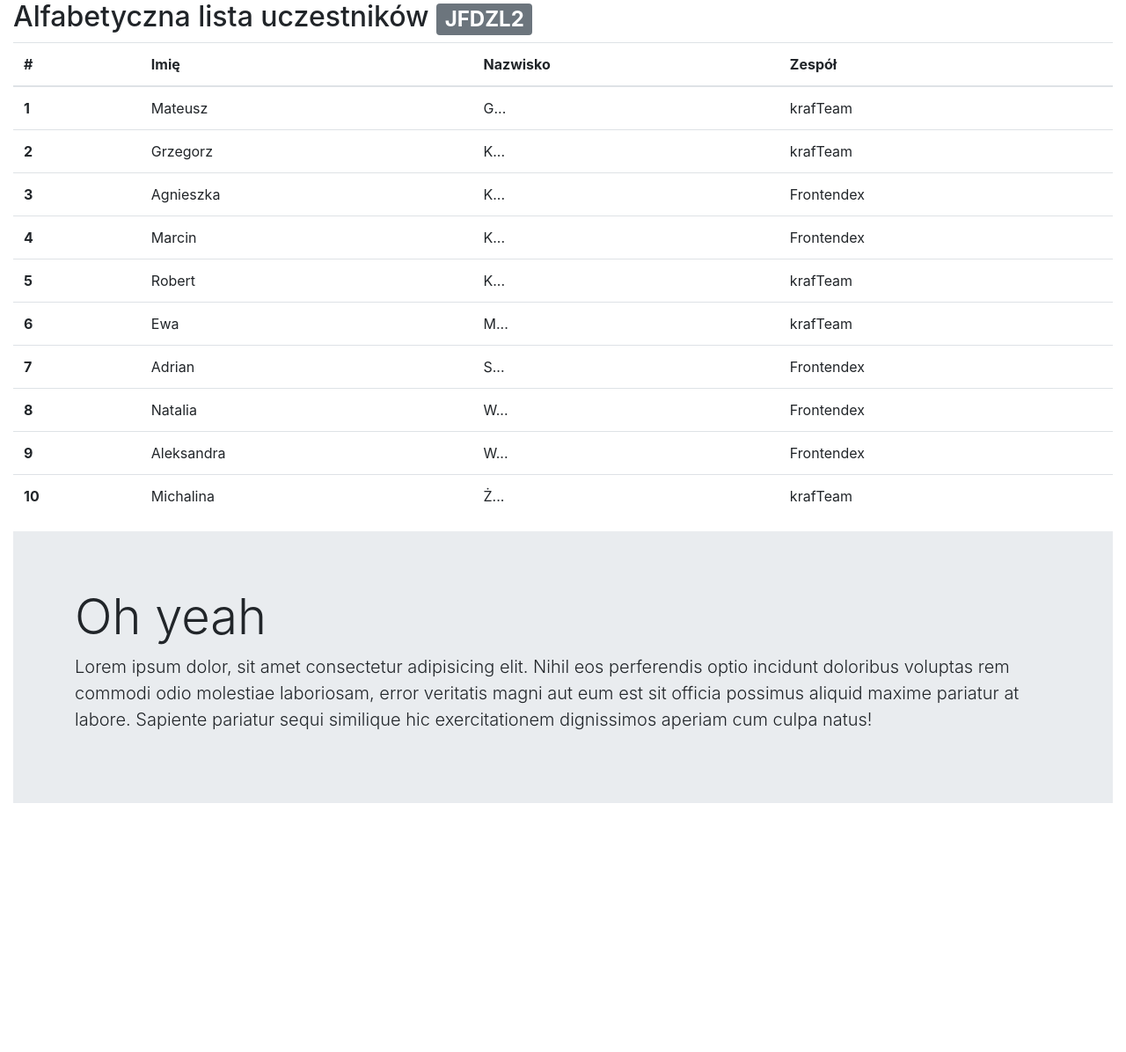
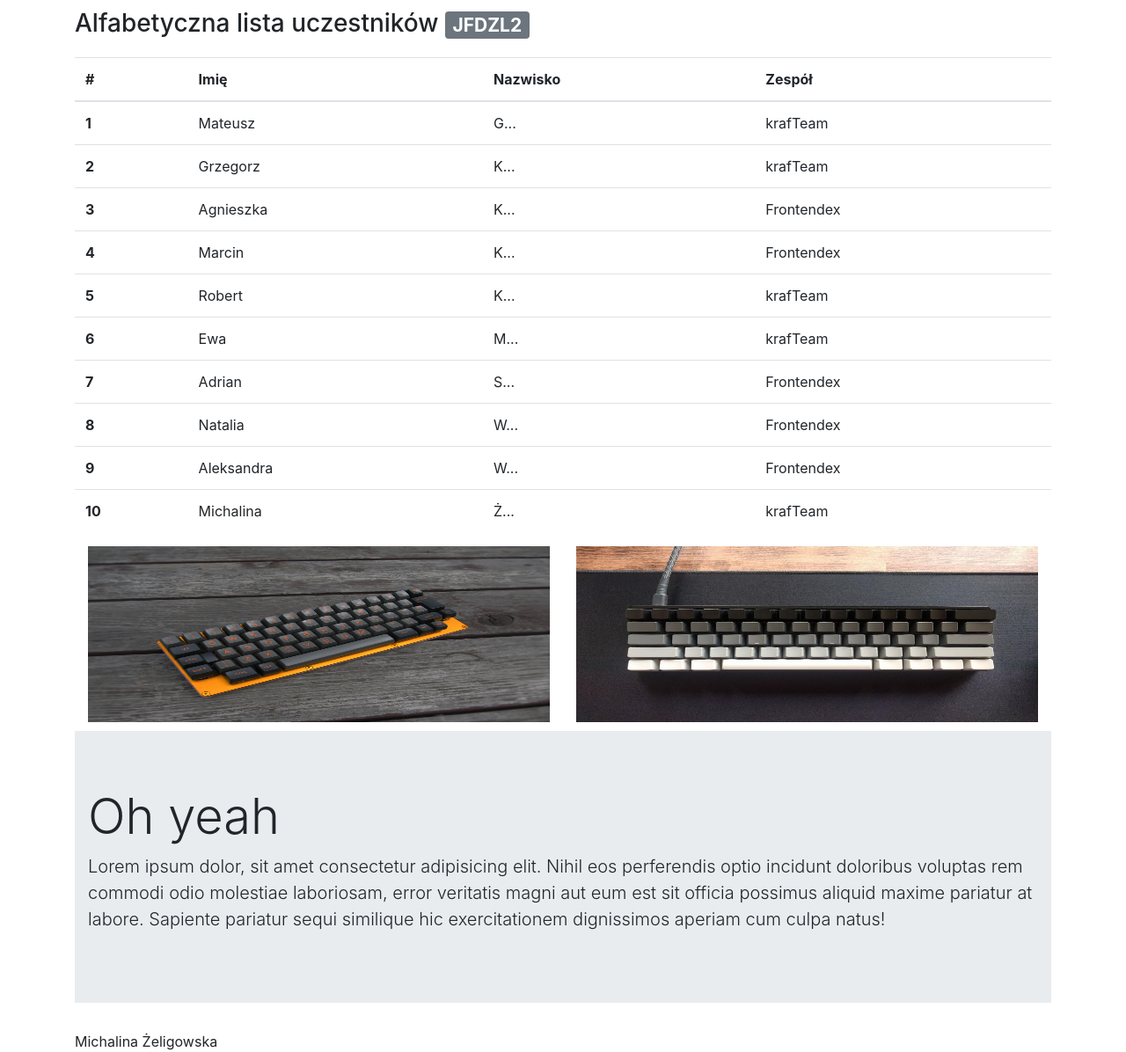
Before and after one commit to zeligowska/praca-domowa-bootstrap, a plain HTML site: page index.html in a window 1280 px wide. Shown: the whole page at 88% size. Before the commit the page ends 945 px from the top, so only its background shows below. Drawn offline with nearby package versions, Linux system fonts and the light colour scheme.

Commit message:
almost done

```diff
--- a/index.html
+++ b/index.html
@@ -9,15 +9,18 @@
     <!-- Bootstrap CSS -->
     <link rel="stylesheet" href="https://stackpath.bootstrapcdn.com/bootstrap/4.1.3/css/bootstrap.min.css" integrity="sha384-MCw98/SFnGE8fJT3GXwEOngsV7Zt27NXFoaoApmYm81iuXoPkFOJwJ8ERdknLPMO"
         crossorigin="anonymous">
+    <link href="style.css" rel="stylesheet">
 
     <title>Lista uczestnikow</title>
 </head>
 
 <body>
-    <div class="container-fluid container-list">
-        <h2>
+    <div class="container">
+        <h3 class="list-title">
             Alfabetyczna lista uczestników <span class="badge badge-secondary">JFDZL2</span>
-        </h2>
+        </h3>
+
+        <div class="col-12 container-list"></div>
 
         <table class="table">
             <thead>
@@ -92,7 +95,13 @@
             </tbody>
         </table>
 
-        <div class="jumbotron jumbotron-fluid">
+
+        <div class="container-pictures">
+            <img class="col-6" src="pictures/tlo.jpg" />
+            <img class="col-6" src="pictures/tlo2.jpg" />
+        </div>
+
+        <div class="col-12 jumbotron jumbotron-fluid">
             <div class="container">
                 <h1 class="display-4">Oh yeah</h1>
                 <p class="lead">Lorem ipsum dolor, sit amet consectetur adipisicing elit. Nihil eos perferendis optio
@@ -102,6 +111,9 @@
             </div>
         </div>
 
+        <div class="container-signature">
+            Michalina Żeligowska
+        </div>
     </div>
 
     <!-- Optional JavaScript -->
--- a/style.css
+++ b/style.css
@@ -1,9 +1,23 @@
 .container-list {
-    display: flex;
-    flex-direction: column;
+    margin: 10px 0;
 }
 
-.podpis {
+.list-title {
+    margin: 10px 0;
+}
+
+.container .container-pictures {
     display: flex;
-    justify-content: flex-end;
+    height: 200px;
+    overflow: hidden;
+    flex-direction: row;
+    margin: 10px 0;
 }
+
+.container .container-signature {
+    align-self: flex-end;
+}
+
+img {
+    vertical-align: middle;
+}
```
Also changed, not shown: pictures/tlo.jpg (added), pictures/tlo2.jpg (added).
